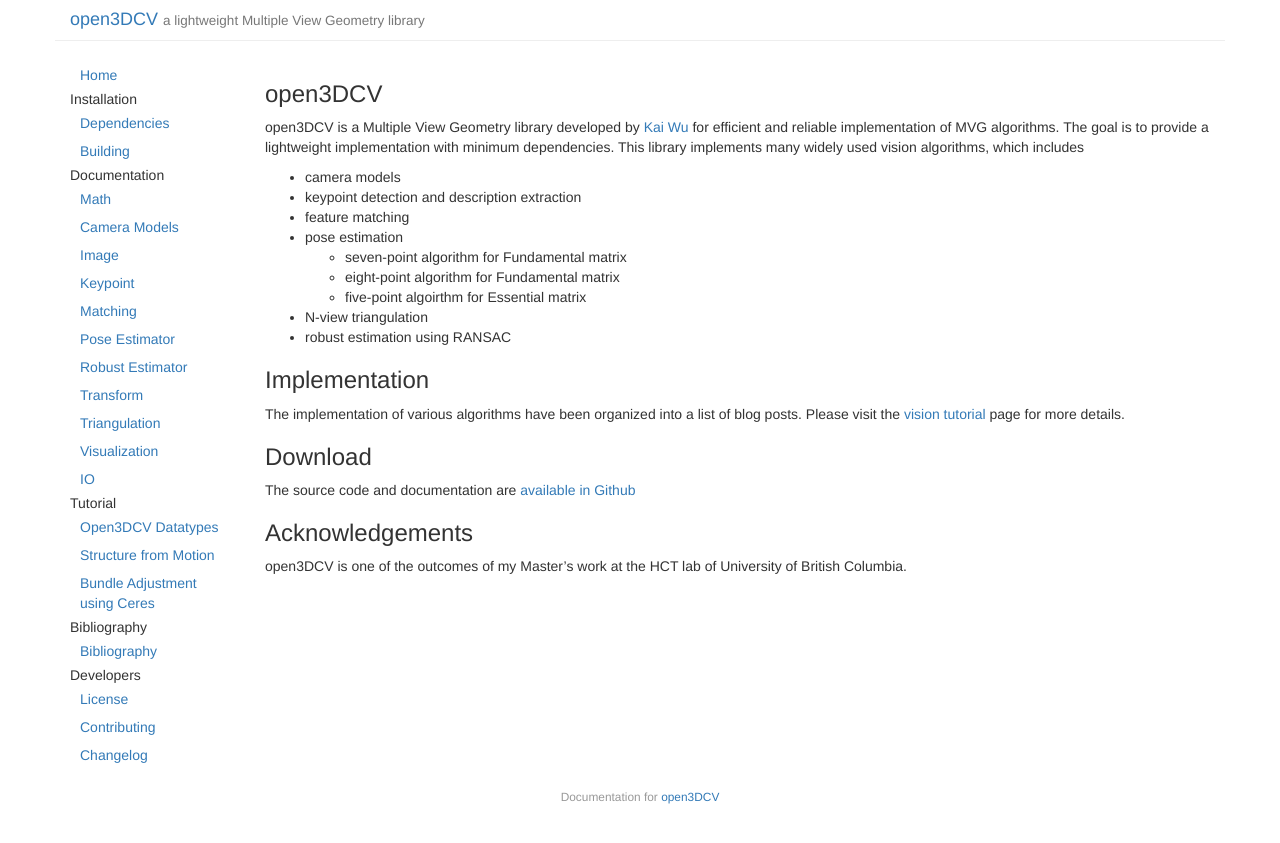
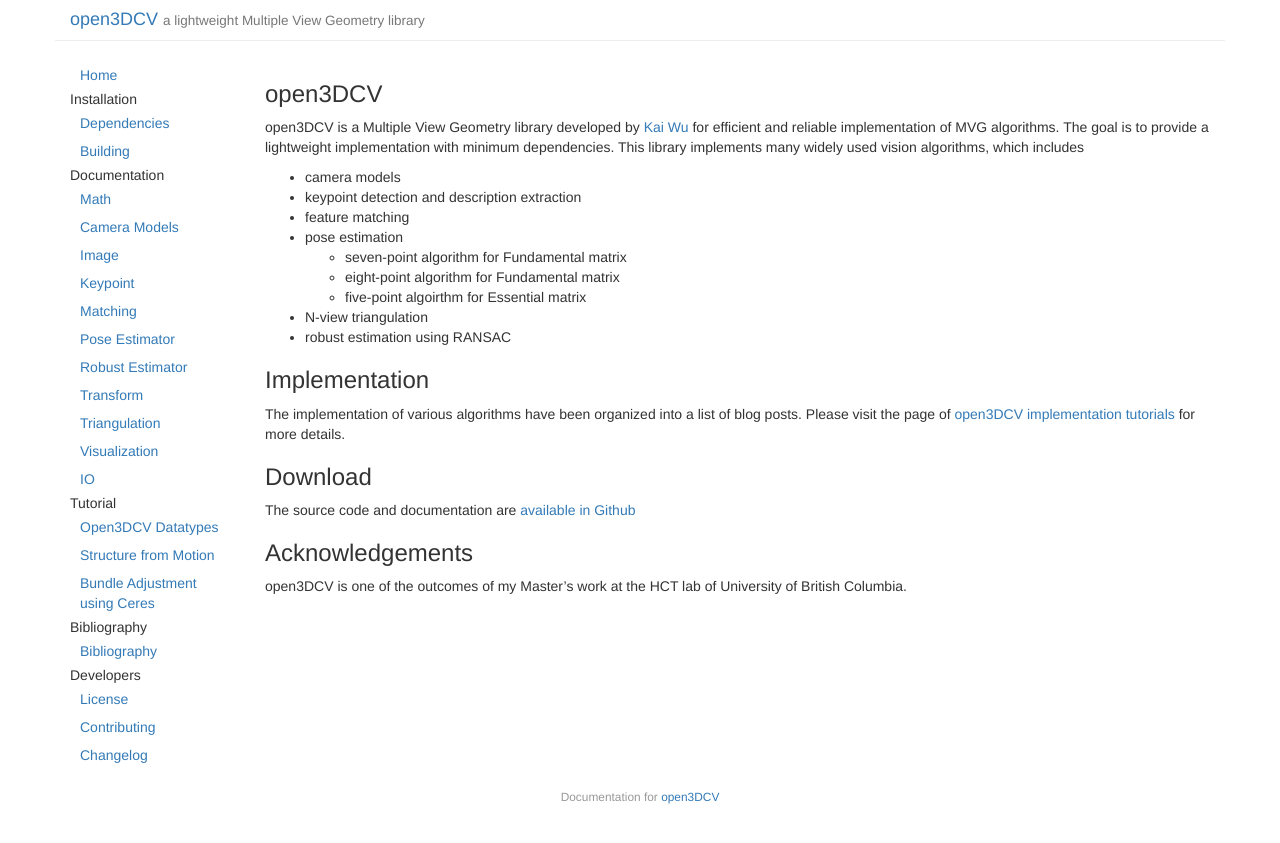
Before and after one commit to imkaywu/open3DCV, a Jekyll site: the page built from docs/index.md, in a window 1280 px wide. Shown: the top 843 px of the page. Built offline with Jekyll 4.4.1, drawn with Linux system fonts in a browser that asks for light colours.

Commit message:
update index page

```diff
--- a/docs/index.md
+++ b/docs/index.md
@@ -17,7 +17,7 @@
 * robust estimation using RANSAC
 
 ### Implementation
-The implementation of various algorithms have been organized into a list of blog posts. Please visit the [vision tutorial](https://imkaywu.github.io/tutorials/vision/) page for more details.
+The implementation of various algorithms have been organized into a list of blog posts. Please visit the page of [open3DCV implementation tutorials](https://imkaywu.github.io/tutorials/open3dcv/) for more details.
 
 ### Download
 The source code and documentation are [available in Github](https://github.com/imkaywu/open3DCV/)
```
